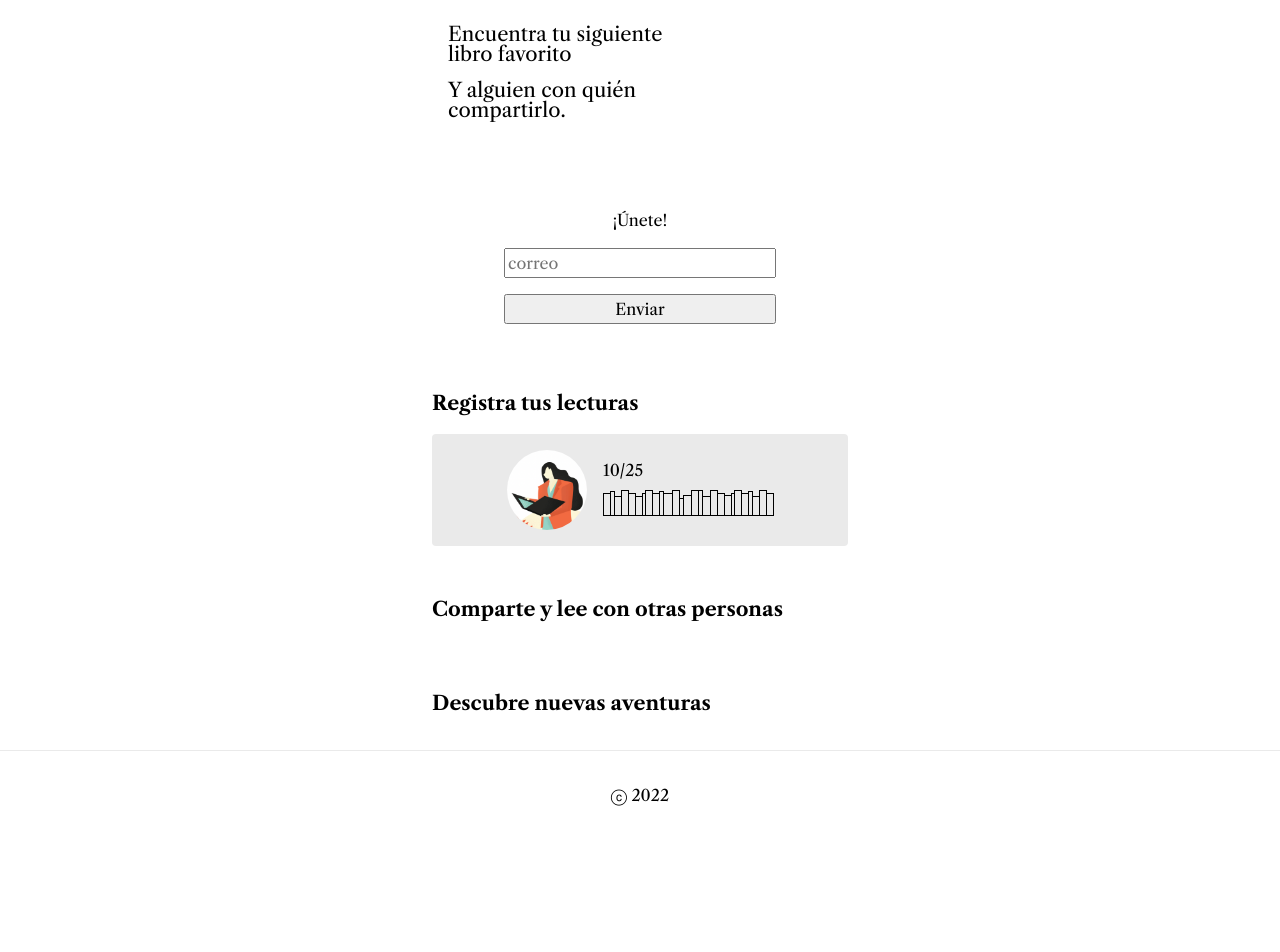
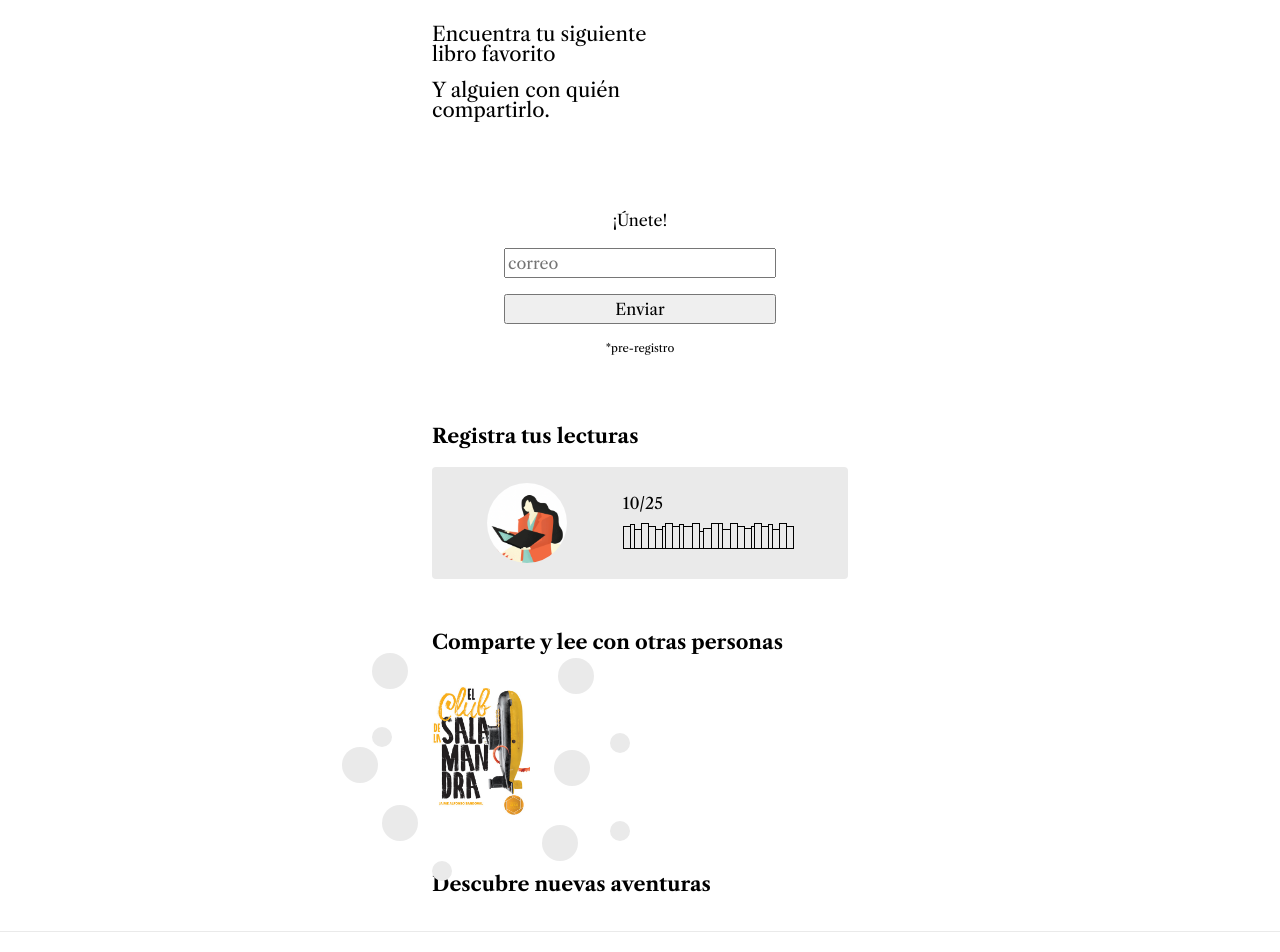
Before and after one commit to alebrij3/lectur, a Next.js app: page / in a window 1280 px wide. Shown: the top 952 px of the page. Before the commit the page ends 839 px from the top, so only its background shows below. Built offline with nearby package versions, Linux system fonts and the light colour scheme.

Commit message:
adds book section

```diff
--- /dev/null
+++ b/components/readingClub.js
@@ -0,0 +1,105 @@
+import Image from 'next/image';
+import bookCover from '../public/el-club-de-la-salamandra.jpeg';
+
+export default function ReadingClub() {
+  return (
+    <div>
+      <style jsx>{`
+        .book-cover {
+          position: relative;
+          width: 98px;
+          height: 148px;
+        }
+
+        .book-cover > div {
+          background-color: #eaeaea;
+          border-radius: 50%;
+          position: absolute;
+        }
+
+        .div_1,
+        .div_3,
+        .div_5,
+        .div_7,
+        .div_9,
+        .div_10 {
+          width: 36px;
+          height: 36px;
+        }
+
+        .div_2,
+        .div_4,
+        .div_6,
+        .div_8 {
+          width: 20px;
+          height: 20px;
+        }
+
+        .div_1 {
+          top: -15px;
+          right: -64px;
+        }
+
+        .div_2 {
+          top: 60px;
+          right: -100px;
+        }
+
+        .div_3 {
+          bottom: 35px;
+          right: -60px;
+        }
+
+        .div_4 {
+          bottom: -20px;
+          right: -100px;
+        }
+
+        .div_5 {
+          bottom: -40px;
+          right: -48px;
+        }
+
+        .div_6 {
+          bottom: -60px;
+          lefto: 20px;
+        }
+
+        .div_7 {
+          left: -50px;
+          bottom: -20px;
+        }
+
+        .div_8 {
+          left: -60px;
+          bottom: 50%;
+        }
+
+        .div_9 {
+          top: 50%;
+          left: -90px;
+        }
+
+        .div_10 {
+          top: -20px;
+          left: -60px;
+        }
+      `}</style>
+      <div style={{ position: 'relative' }}>
+        <div className='book-cover'>
+          <Image src={bookCover} alt='' width={98} height={148} />
+          <div className='div_1'></div>
+          <div className='div_2'></div>
+          <div className='div_3'></div>
+          <div className='div_4'></div>
+          <div className='div_5'></div>
+          <div className='div_6'></div>
+          <div className='div_7'></div>
+          <div className='div_8'></div>
+          <div className='div_9'></div>
+          <div className='div_10'></div>
+        </div>
+      </div>
+    </div>
+  );
+}
--- a/pages/index.js
+++ b/pages/index.js
@@ -1,6 +1,7 @@
 import Head from 'next/head';
 import Image from 'next/image';
 import BookRow from '../components/bookRow';
+import ReadingClub from '../components/readingClub';
 import profilePic from '../public/girl-reading.png';
 import styles from '../styles/Home.module.css';
 
@@ -39,6 +40,7 @@ export default function Home() {
             <label htmlFor='email'>¡Únete!</label>
             <input id='email' type='email' placeholder='correo'></input>
             <button>Enviar</button>
+            <p style={{ fontSize: '.7rem' }}>*pre-registro</p>
           </form>
         </section>
 
@@ -57,6 +59,7 @@ export default function Home() {
         <section>
           <div className={styles.fullspan}>
             <h2>Comparte y lee con otras personas</h2>
+            <ReadingClub />
           </div>
         </section>
         <section>
--- a/styles/Home.module.css
+++ b/styles/Home.module.css
@@ -45,7 +45,7 @@
   display: flex;
   flex-direction: column;
   gap: 1rem;
-  margin-bottom: 1rem;
+  margin: 0 -16px 1rem;
 }
 
 .form {
@@ -71,9 +71,10 @@
   padding: 16px;
   gap: 1rem;
   align-items: center;
-  justify-content: center;
+  justify-content: space-evenly;
 }
 
-.readingRecord img {
+.readingRecord > span {
   border-radius: 50%;
+  flex-shrink: 0;
 }
```
Also changed, not shown: public/el-club-de-la-salamandra.jpeg (added).
